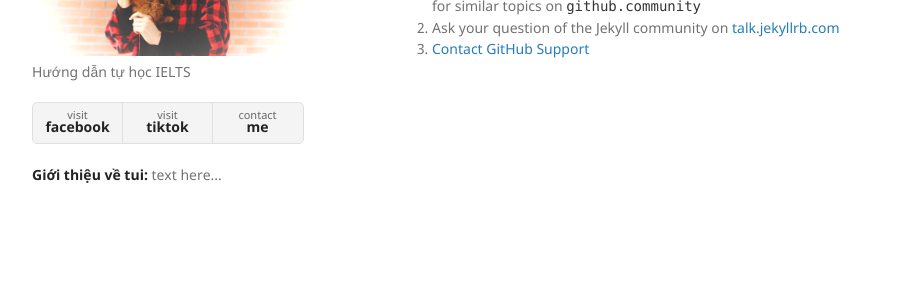
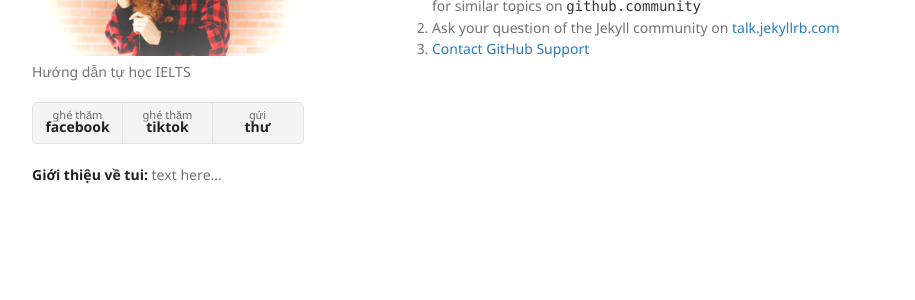
Before and after one commit to hoang-huyen-ielts/hoang-huyen-ielts.github.io, a Jekyll site: the page built from docs/SUPPORT.md, in a window 1280 px wide. Shown: the part 252-552 px from the top of the page, without its empty margins (178-1093 px from the left). Built offline with Jekyll 4.4.1, drawn with Linux system fonts in a browser that asks for light colours; our own code applies the rules of GitHub Pages for plain Markdown files.

Commit message:
Update default.html

```diff
--- a/_layouts/default.html
+++ b/_layouts/default.html
@@ -41,9 +41,9 @@
 
         {% if site.show_downloads %}
         <ul class="downloads">
-          <li><a href="https://www.facebook.com/hoang.huyen.332" target="_blank">visit <strong>facebook</strong></a></li>
-          <li><a href="https://www.tiktok.com" target="_blank">visit <strong>tiktok</strong></a></li>
-          <li><a href="mailto:hoang.huyen.ielts@gmail.com" target="_blank">contact <strong>me</strong></a></li>
+          <li><a href="https://www.facebook.com/hoang.huyen.332" target="_blank">ghé thăm <strong>facebook</strong></a></li>
+          <li><a href="https://www.tiktok.com" target="_blank">ghé thăm <strong>tiktok</strong></a></li>
+          <li><a href="mailto:hoang.huyen.ielts@gmail.com" target="_blank">gửi <strong>thư</strong></a></li>
         </ul>
         {% endif %}
         <strong>Giới thiệu về tui:</strong> text here...
```
